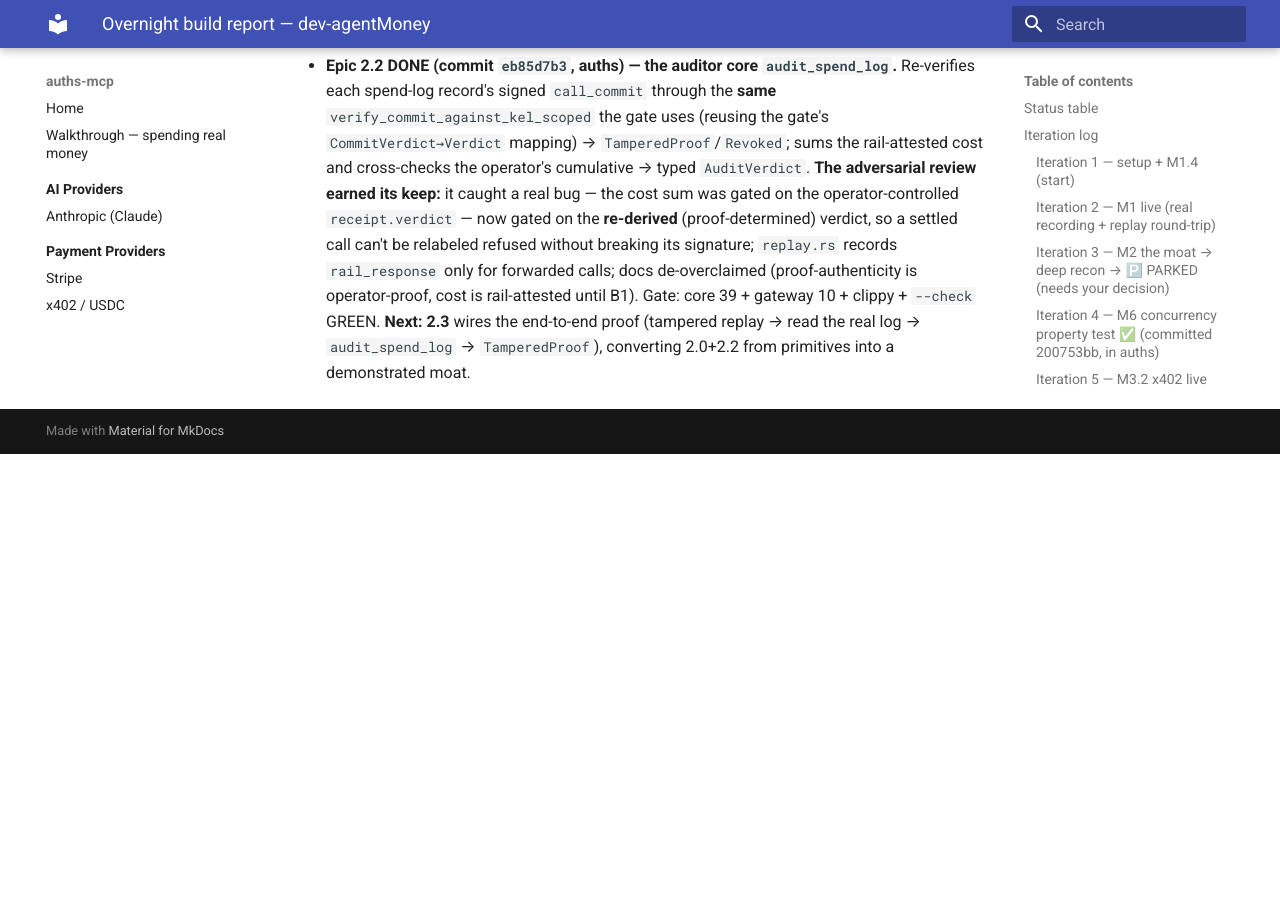
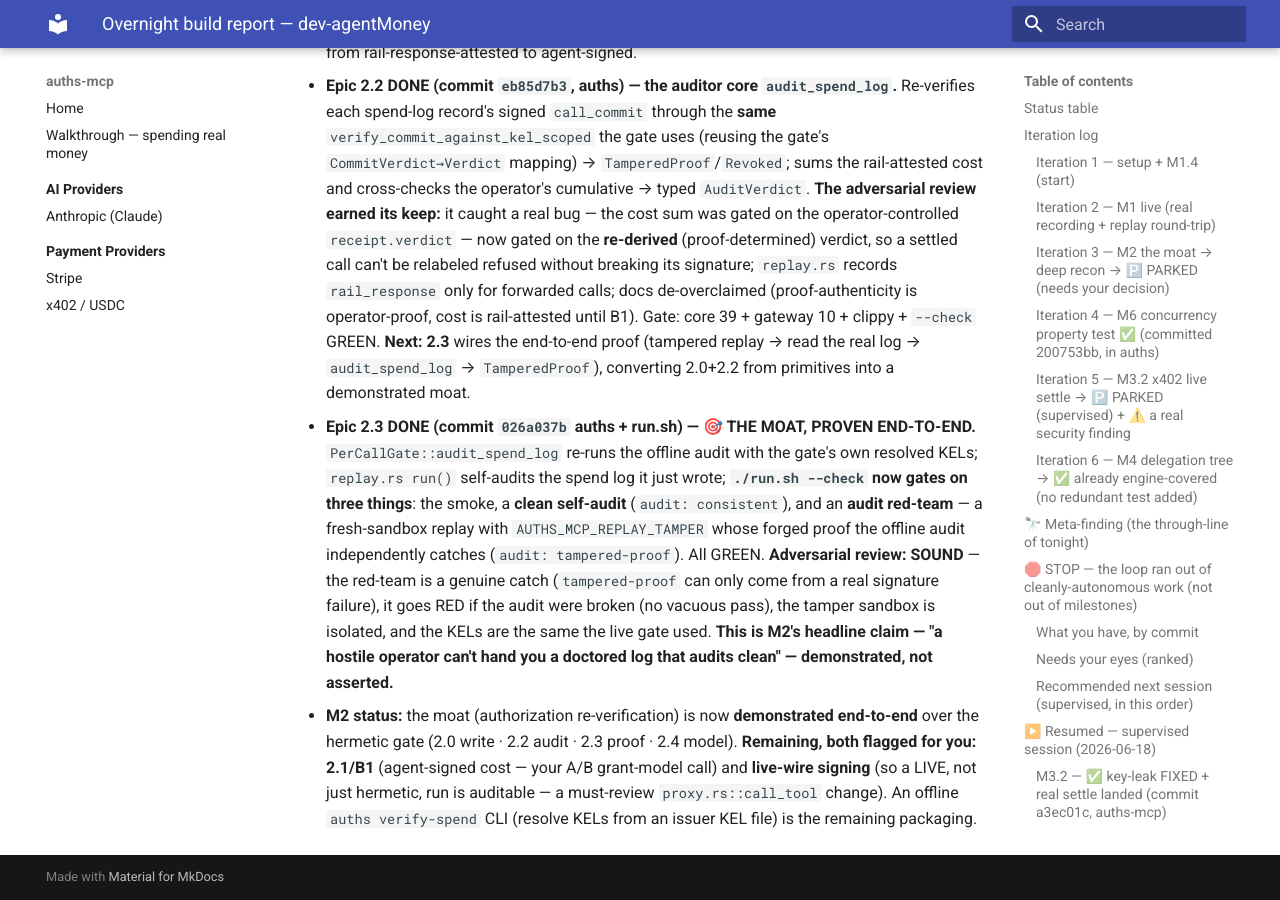
Before and after one commit to auths-dev/auths-mcp, an MkDocs documentation site: the page built from docs/plans/overnight-report.md, in a window 1280 px wide and 900 px high, scrolled down 8722 px. Built offline with MkDocs 1.6.1 and Material for MkDocs 9.7.7, drawn with Linux system fonts in a browser that asks for light colours; before the commit the page ends 9176 px from its top, so only the background shows below that; some of the changed text lies outside the part shown.

Commit message:
M2 epic 2.3(auths-mcp): run.sh gates the moat — clean self-audit + tamper red-team
./run.sh --check now asserts, beyond the smoke: the clean run self-audits as consistent, AND a
fresh-sandbox AUTHS_MCP_REPLAY_TAMPER replay is caught by the offline audit as tampered-proof (the
moat demonstrated). Pairs with auths 026a037b. Report updated: M2 core (2.0/2.2/2.3/2.4) DEMONSTRATED;
2.1/B1 + live-wire signing remain (flagged for the user).

```diff
--- a/docs/plans/overnight-report.md
+++ b/docs/plans/overnight-report.md
@@ -14,7 +14,7 @@
 |---|---|---|---|
 | M1.4 cleanups | ✅ done | high | no |
 | M1 live transcript | ✅ done (round-trip) | high | no — but see note¹ |
-| M2 the moat | 🟡 **building** — 2.4+2.0+2.2 done; 2.3 next; **2.1/B1 parked (your call)** | med | **YES — pick B1 option A/B** |
+| M2 the moat | 🟢 **moat DEMONSTRATED** — 2.0/2.2/2.3/2.4 done; **2.1/B1 parked (your call)** | high | **YES — pick B1 option A/B** |
 | M3 cross-rail (hermetic) | 🅿️ PARKED — gateway restructuring | — | no |
 | M3.2 x402 EIP-3009 + real settle | ✅ **done — key-leak FIXED + real settle** | high | reviewed (payment code) |
 | M4 delegation tree | ✅ engine-covered (gateway e2e pending) | high | no |
@@ -307,3 +307,18 @@
   cost is rail-attested until B1). Gate: core 39 + gateway 10 + clippy + `--check` GREEN. **Next:
   2.3** wires the end-to-end proof (tampered replay → read the real log → `audit_spend_log` →
   `TamperedProof`), converting 2.0+2.2 from primitives into a demonstrated moat.
+- **Epic 2.3 DONE (commit `026a037b` auths + run.sh) — 🎯 THE MOAT, PROVEN END-TO-END.**
+  `PerCallGate::audit_spend_log` re-runs the offline audit with the gate's own resolved KELs;
+  `replay.rs run()` self-audits the spend log it just wrote; **`./run.sh --check` now gates on three
+  things**: the smoke, a **clean self-audit** (`audit: consistent`), and an **audit red-team** — a
+  fresh-sandbox replay with `AUTHS_MCP_REPLAY_TAMPER` whose forged proof the offline audit
+  independently catches (`audit: tampered-proof`). All GREEN. **Adversarial review: SOUND** — the
+  red-team is a genuine catch (`tampered-proof` can only come from a real signature failure), it goes
+  RED if the audit were broken (no vacuous pass), the tamper sandbox is isolated, and the KELs are the
+  same the live gate used. **This is M2's headline claim — "a hostile operator can't hand you a
+  doctored log that audits clean" — demonstrated, not asserted.**
+  - **M2 status:** the moat (authorization re-verification) is now **demonstrated end-to-end** over the
+    hermetic gate (2.0 write · 2.2 audit · 2.3 proof · 2.4 model). **Remaining, both flagged for you:**
+    **2.1/B1** (agent-signed cost — your A/B grant-model call) and **live-wire signing** (so a LIVE,
+    not just hermetic, run is auditable — a must-review `proxy.rs::call_tool` change). An offline
+    `auths verify-spend` CLI (resolve KELs from an issuer KEL file) is the remaining packaging.
```
Also changed, not shown: 1 other file.
